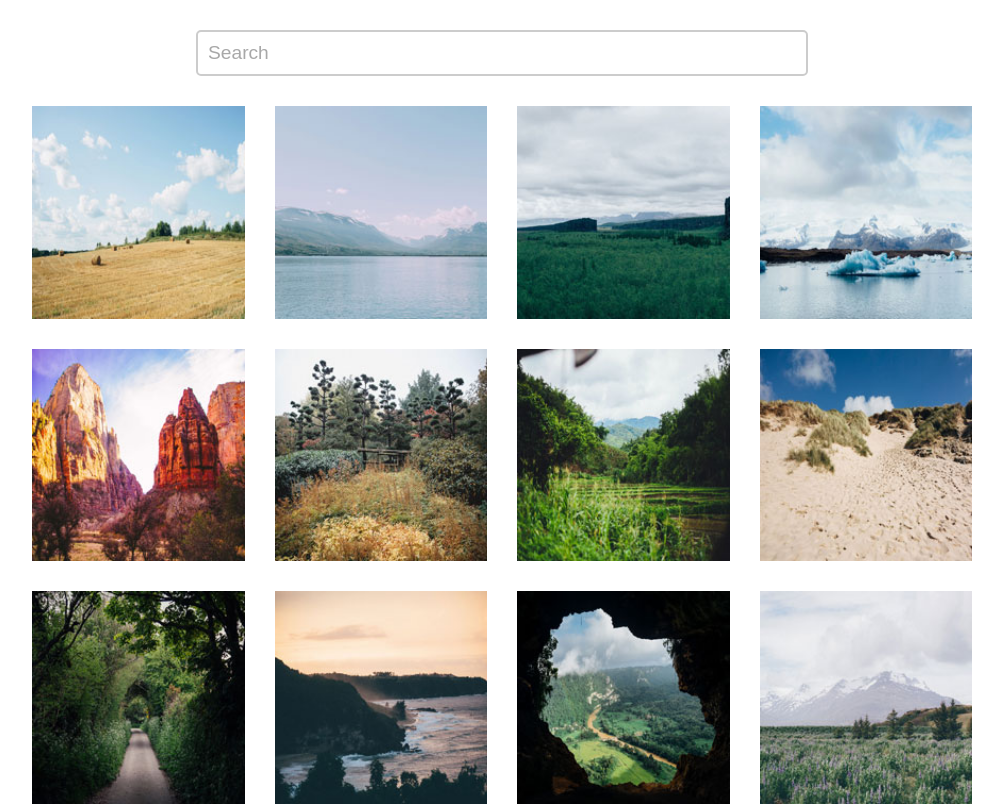
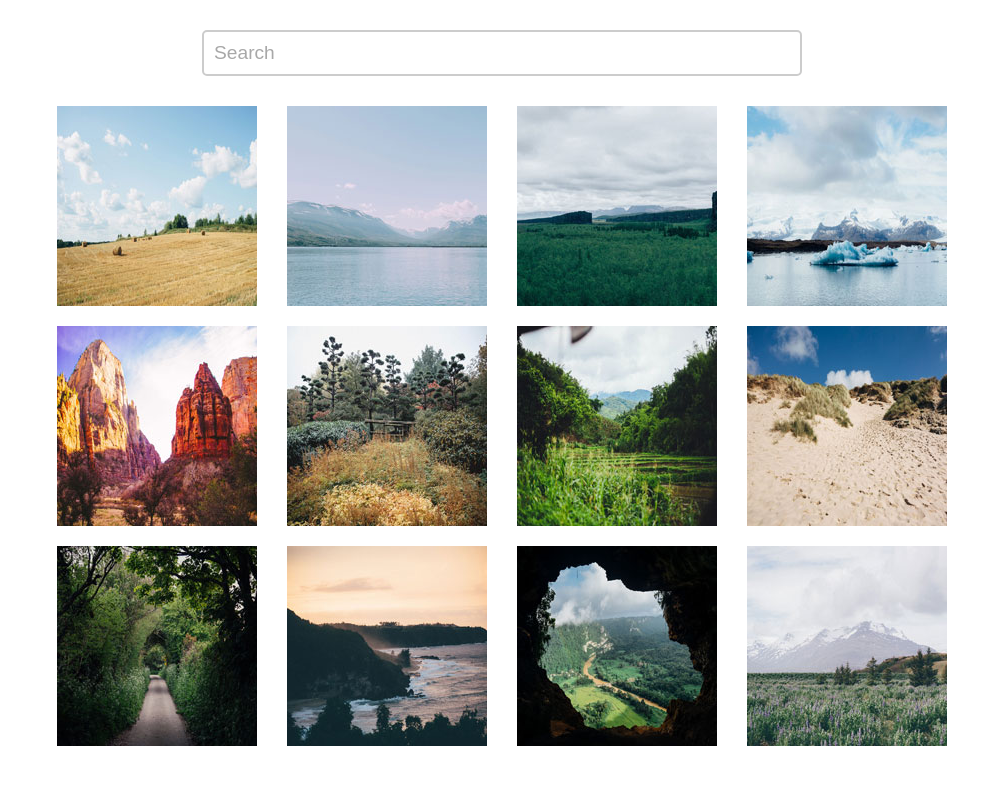
Before and after one commit to jgarcia-dev/Interactive-Photo-Gallery-FEWD-proj-4, a plain HTML site: page index.html in a window 1280 px wide. Shown: the whole page, without its empty margins (138-1141 px from the left). Drawn offline with Linux system fonts and the light colour scheme.

Commit message:
Fixed layout issue when only one image was displayed

```diff
--- a/css/styles.css
+++ b/css/styles.css
@@ -8,20 +8,21 @@ body {
 
 /* Main layout styles------------------------------*/
 .main-wrapper {
-    max-width: 980px;
+    max-width: 960px;
     margin: auto;
 }
 
-#gridGallery {
+#grid {
     display: grid;
-    margin: 0 20px;
+    margin: 0 30px;
     grid-template-columns: repeat(auto-fit, minmax(200px, 1fr));
-    gap: 30px;
+    gap: 20px;
 }
 
 img{
-    width: 100%;
+    width: 200px;
     display: block;
+    margin: auto;
 }
 
 
--- a/index.html
+++ b/index.html
@@ -12,7 +12,7 @@
         <!-- Search bar -->
         <input type="text" id="search-bar" placeholder="Search" onkeyup="search()">
         <!-- Grid Gallery -->
-        <div id="gridGallery" class="gallery">
+        <div id="grid" class="gallery">
             <a href="images/01.jpg" data-caption="I love hay bales. Took this snap on a drive through the countryside past some straw fields.">
                 <img src="images/thumbnails/01.jpg" alt="Hay Bales">
             </a>
```
